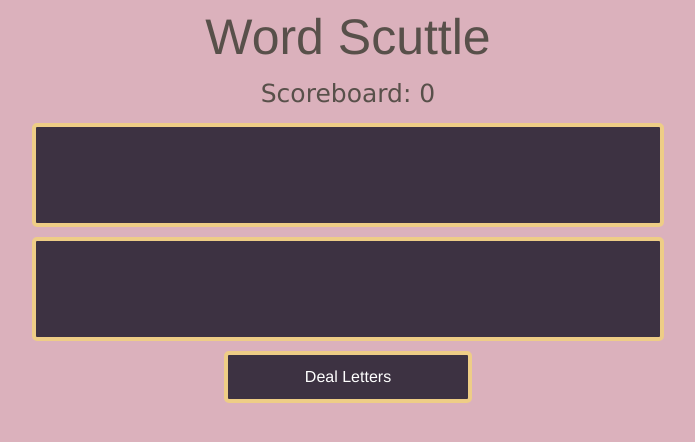
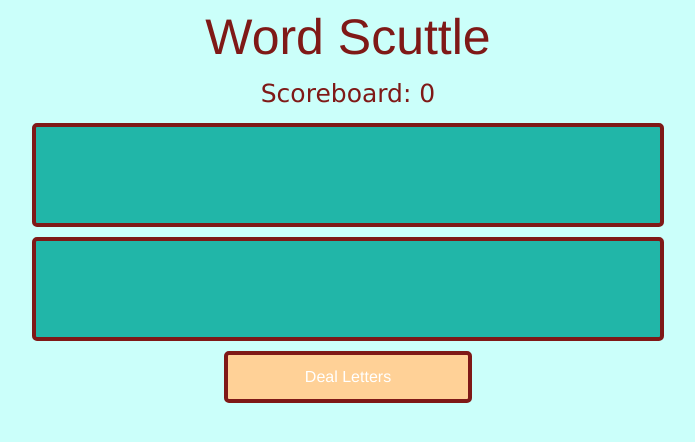
Before and after one commit to sedstan/Word-Scuttle, a PHP site: page / in a window 1280 px wide. Shown: the top 442 px of the page, without its empty margins (292-987 px from the left). Run offline with PHP 8.4, Linux system fonts and the light colour scheme; some libraries are stand-ins or nearby versions.

Commit message:
changed color palette.

```diff
--- a/css/style.css
+++ b/css/style.css
@@ -2,36 +2,36 @@ body {
   text-align: center;
   text-decoration: bold;
   line-height: 1.5;
-  background-color: #DBB1BC;
+  background-color: #CBFFFA;
 
 }
 
 h1 {
   font-family: Helvetica;
   font-size: 50px;
-  color:#58504A;
+  color:#7F1917;
 }
 
 .scoreboard {
   font-size: 25px;
   font-family: Geneva;
-  color: #58504A;
+  color: #7F1917;
 
 }
 
 .messageboard {
   font-size: 25px;
   font-family: Geneva;
-  color: #58504A;
+  color: #7F1917;
 
 }
 
 .tile-holder {
   width: 616px;
   height: 88px;
-  background: #3D3242;
+  background: #21B6A8;
   margin: 10px auto;
-  border: 4px solid #EECD86;
+  border: 4px solid #7F1917;
   border-radius: 5px;
   padding: 4px;
 }
@@ -43,9 +43,9 @@ h1 {
   width: 80px;
   float: left;
   border-radius: 5px;
-  border: 4px solid #B95835;
+  border: 4px solid #7F1917;
   text-align: center;
-  color: #3D3242;
+  color: #7F3D17;
   font-size: 45px;
   font-family: verdana;
   position: relative;
@@ -65,20 +65,20 @@ h1 {
 }
 
 .btn {
-  background: #3D3242;
+  background: #FFD197;
   border-radius: 5px;
   color: white;
   width: 200px;
   padding: 10px 20px;
   margin: 10px auto;
-  border: 4px solid #EECD86;
+  border: 4px solid #7F1917;
   font-family: helvetica;
 
 }
 
 .btn:hover {
-  background: #58504A;
-  color: black;
+  background: #FFCCCB;
+  color: #7F3D17;
 }
 
 .hide {
```
